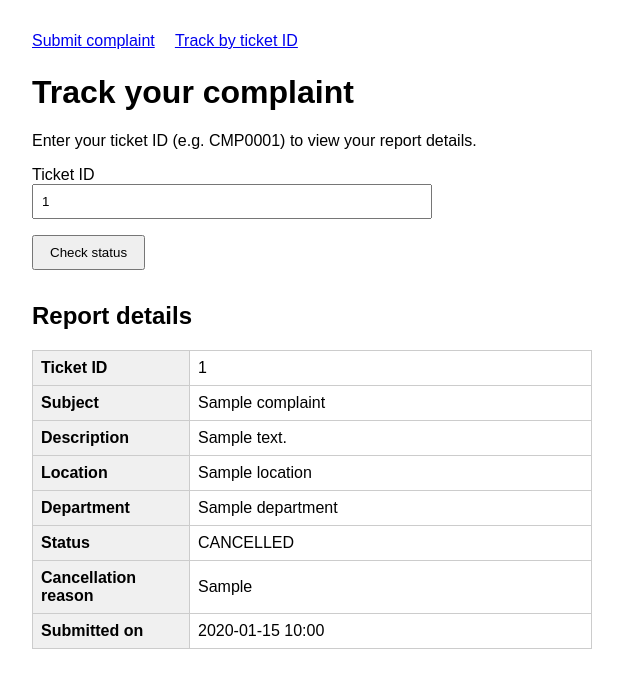
After one commit to XumoVoidHD/RPA_Project, a FastAPI app: template templates/track.html in a window 1280 px wide. The commit adds this page. Shown: the top 688 px of the page, without its empty margins (0-640 px from the left). Run offline with FastAPI, Linux system fonts and the light colour scheme; the template is opened without the code that fills it: most values are stand-ins (such as "Sample title", 1, 10 or a date in 2020).

Commit message:
added status tracking

```diff
--- a/main.py
+++ b/main.py
@@ -181,6 +181,29 @@ async def index(request: Request):
     Render the main complaint submission form.
     """
     return templates.TemplateResponse("index.html", {"request": request})
+
+
+@app.get("/track", response_class=HTMLResponse)
+async def track_complaint(
+    request: Request,
+    ticket_id: str | None = None,
+    db: Session = Depends(get_db),
+):
+    """
+    Page for citizens to enter a ticket ID and view their complaint details.
+    GET /track shows the form; GET /track?ticket_id=CMP0001 shows the result.
+    """
+    complaint = None
+    if ticket_id and ticket_id.strip():
+        complaint = (
+            db.query(Complaint)
+            .filter(Complaint.ticket_id == ticket_id.strip().upper())
+            .first()
+        )
+    return templates.TemplateResponse(
+        "track.html",
+        {"request": request, "ticket_id": ticket_id or "", "complaint": complaint},
+    )
 
 
 @app.get("/admin/login", response_class=HTMLResponse)
@@ -394,7 +417,7 @@ def process_complaint(id: int, db: Session = Depends(get_db)):
                 "Dear citizen,\n\n"
                 "We have reviewed your complaint, but it does not match any "
                 "specific department in the current system and therefore "
-                "cannot be processed.\n\n"
+                "cannot be processed. No ticket ID has been assigned.\n\n"
                 "Reason: Doesn't belong to the department.\n\n"
                 "Thank you for your understanding."
             ),
--- a/templates/index.html
+++ b/templates/index.html
@@ -35,6 +35,7 @@
 </head>
 <body>
 <h1>SmartGov – Public Complaint Registration</h1>
+<p><a href="/track">Track your complaint by ticket ID</a></p>
 
 <form id="complaintForm" enctype="multipart/form-data">
     <label for="subject">Subject</label>
--- /dev/null
+++ b/templates/track.html
@@ -0,0 +1,70 @@
+<!DOCTYPE html>
+<html lang="en">
+<head>
+    <meta charset="UTF-8" />
+    <title>SmartGov – Track Complaint</title>
+    <style>
+        body { font-family: Arial, sans-serif; margin: 2rem; }
+        form { max-width: 400px; }
+        label { display: block; margin-top: 1rem; }
+        input[type="text"] {
+            width: 100%;
+            box-sizing: border-box;
+            padding: 0.5rem;
+        }
+        button { margin-top: 1rem; padding: 0.5rem 1rem; }
+        .details { margin-top: 2rem; max-width: 560px; }
+        .details table {
+            border-collapse: collapse;
+            width: 100%;
+        }
+        .details th, .details td {
+            border: 1px solid #ccc;
+            padding: 0.5rem;
+            text-align: left;
+        }
+        .details th { background-color: #f0f0f0; width: 140px; }
+        .not-found { color: #a00; margin-top: 1rem; }
+        .nav { margin-bottom: 1.5rem; }
+        .nav a { margin-right: 1rem; }
+    </style>
+</head>
+<body>
+<div class="nav">
+    <a href="/">Submit complaint</a>
+    <a href="/track">Track by ticket ID</a>
+</div>
+
+<h1>Track your complaint</h1>
+<p>Enter your ticket ID (e.g. CMP0001) to view your report details.</p>
+
+<form method="get" action="/track">
+    <label for="ticket_id">Ticket ID</label>
+    <input type="text" id="ticket_id" name="ticket_id" value="{{ ticket_id }}" placeholder="CMP0001" required />
+    <button type="submit">Check status</button>
+</form>
+
+{% if ticket_id and not complaint %}
+    <div class="not-found">No report found for ticket ID "{{ ticket_id }}". Please check the ID and try again.</div>
+{% endif %}
+
+{% if complaint %}
+    <div class="details">
+        <h2>Report details</h2>
+        <table>
+            <tr><th>Ticket ID</th><td>{{ complaint.ticket_id }}</td></tr>
+            <tr><th>Subject</th><td>{{ complaint.subject }}</td></tr>
+            <tr><th>Description</th><td>{{ complaint.description }}</td></tr>
+            <tr><th>Location</th><td>{{ complaint.location }}</td></tr>
+            <tr><th>Department</th><td>{{ complaint.department or '—' }}</td></tr>
+            <tr><th>Status</th><td>{{ complaint.status }}</td></tr>
+            {% if complaint.cancel_reason %}
+            <tr><th>Cancellation reason</th><td>{{ complaint.cancel_reason }}</td></tr>
+            {% endif %}
+            <tr><th>Submitted on</th><td>{{ complaint.created_at.strftime('%Y-%m-%d %H:%M') if complaint.created_at else '—' }}</td></tr>
+        </table>
+    </div>
+{% endif %}
+
+</body>
+</html>
```
